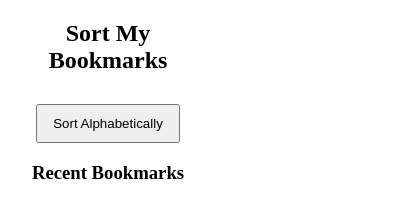
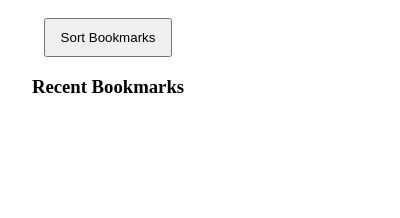
Before and after one commit to 0-sv/bookmarkly, a browser extension: page popup.html in a window 400 px wide. Drawn offline with Linux system fonts and the light colour scheme.

Commit message:
✨ feat(popup.html): Update UI to simplify bookmark sorting

```diff
--- a/popup.html
+++ b/popup.html
@@ -6,8 +6,7 @@
 </head>
 <body>
 <div class="container">
-    <h2>Sort My Bookmarks</h2>
-    <button id="sortBtn">Sort Alphabetically</button>
+    <button id="sortBtn">Sort Bookmarks</button>
     <div id="status"></div>
 
     <h3>Recent Bookmarks</h3>
```
